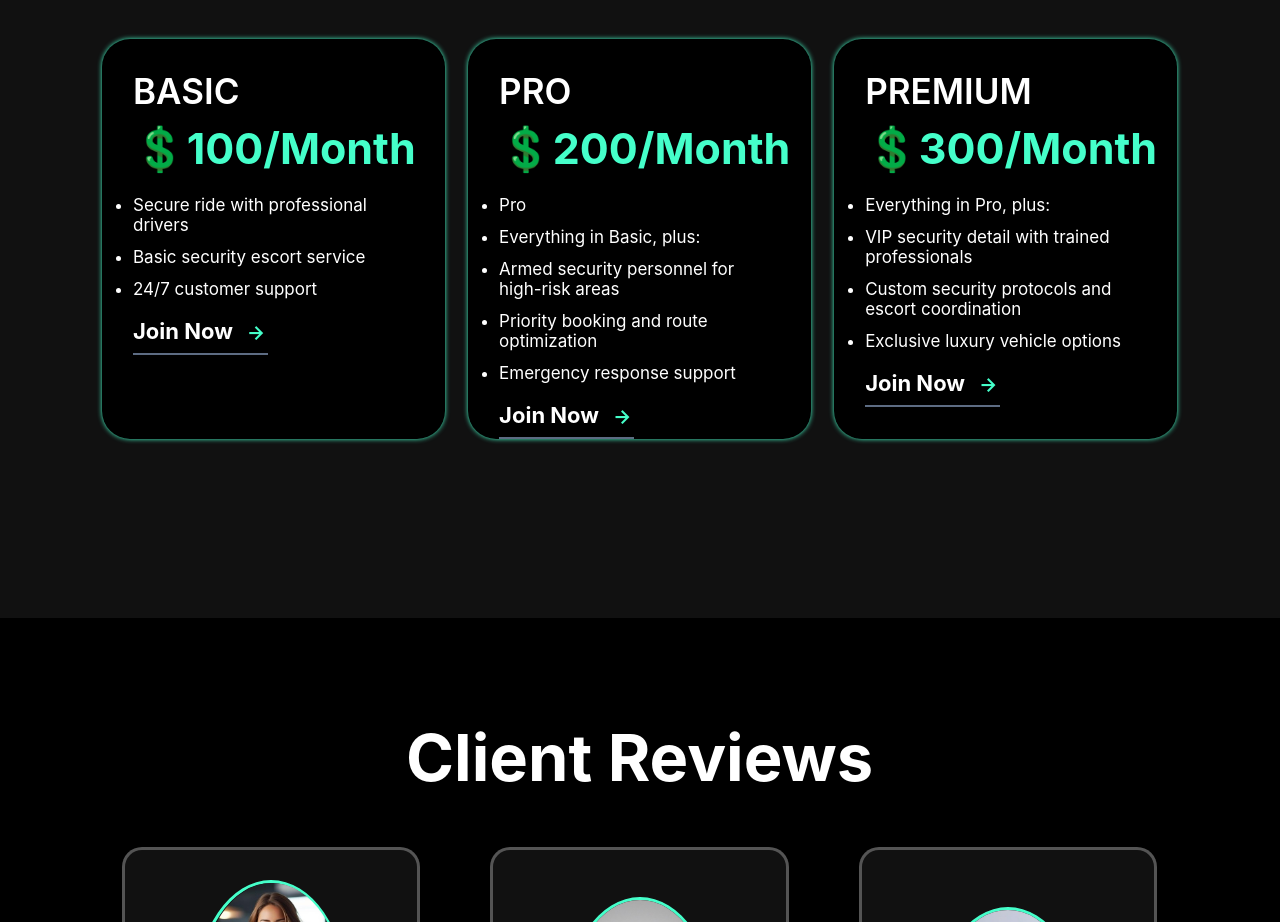
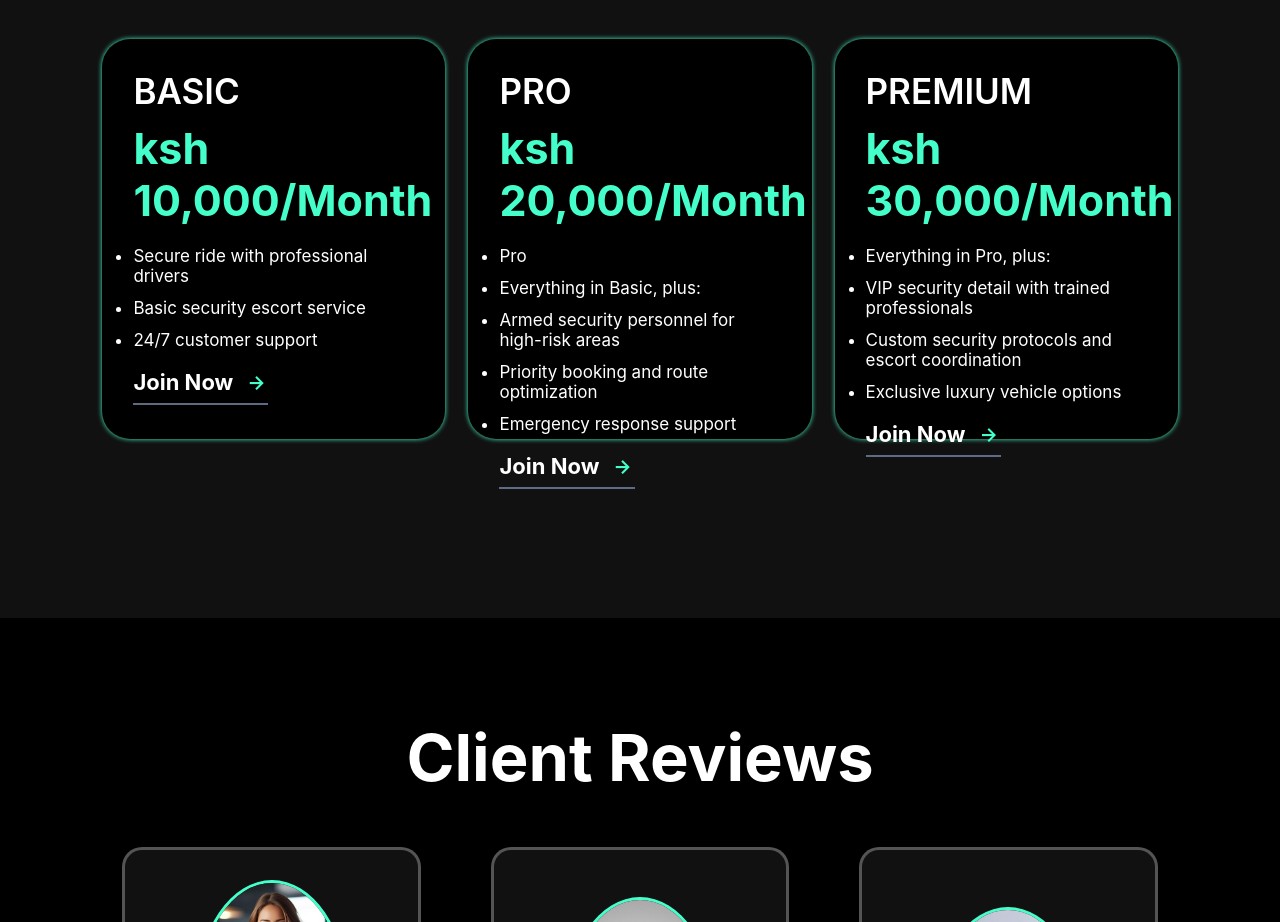
Before and after one commit to AwdhatCodes/SafeTravels, a plain HTML site: page index.html in a window 1280 px wide. Shown: the part 3745-4667 px from the top of the page. Drawn offline with Linux system fonts and the light colour scheme.

Commit message:
Added safe-travels files

```diff
--- a/index.html
+++ b/index.html
@@ -110,7 +110,7 @@
         <div class="plans-content" data-aos="zoom-in-up">
             <div class="box">
                 <h3>BASIC</h3>
-                <h2><span>💲100/Month</span></h2>
+                <h2><span>ksh 10,000/Month</span></h2>
                 <ul>
                     <li>Secure ride with professional drivers</li>
                     <li>Basic security escort service</li>
@@ -123,7 +123,7 @@
             </div>
             <div class="box">
                 <h3>PRO</h3>
-                <h2><span>💲200/Month</span></h2>
+                <h2><span>ksh 20,000/Month</span></h2>
                 <ul>
                     <li>Pro</li>
                     <li>Everything in Basic, plus:</li>
@@ -138,7 +138,7 @@
             </div>
             <div class="box">
                 <h3>PREMIUM</h3>
-                <h2><span>💲300/Month</span></h2>
+                <h2><span>ksh 30,000/Month</span></h2>
                 <ul>
                     <li>Everything in Pro, plus:</li>
                     <li>VIP security detail with trained professionals</li>
```
Also changed, not shown: 2 other files.
